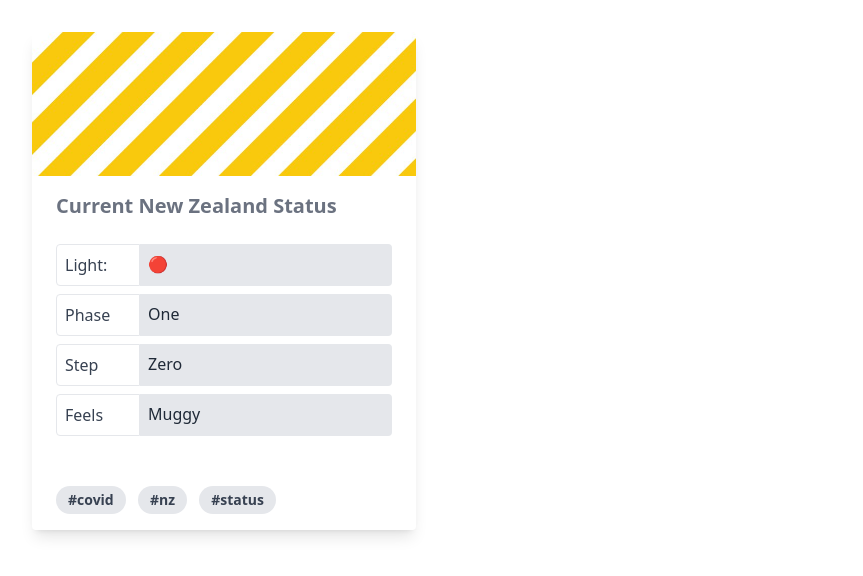
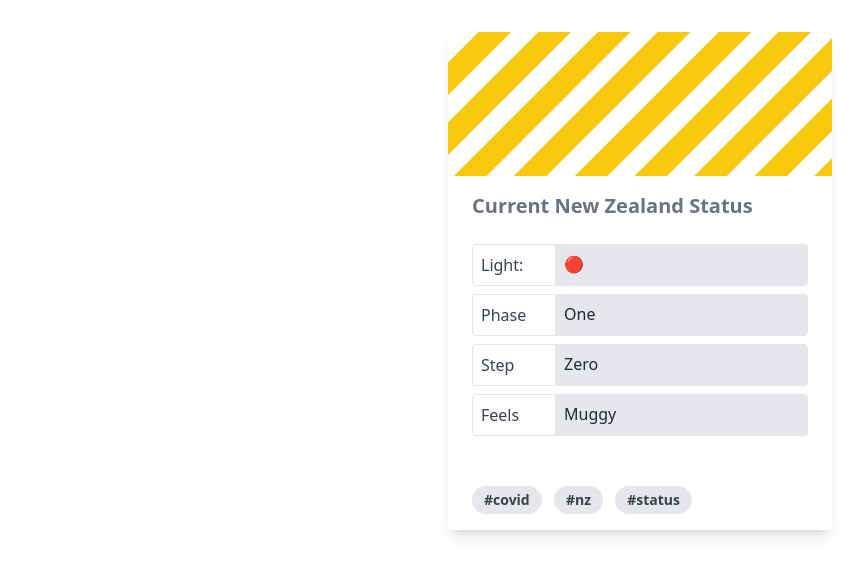
Before and after one commit to nzben/nzben.github.io, a website: page index.html in a window 1280 px wide. Shown: the whole page, without its empty margins (0-863 px from the left). Drawn offline with Linux system fonts and the light colour scheme.

Commit message:
Centered

```diff
--- a/index.html
+++ b/index.html
@@ -11,7 +11,7 @@
 
 <body class="bg-white flex content-center">
 
-    <div class="max-w-sm rounded overflow-hidden shadow-lg m-8">
+    <div class="max-w-sm rounded overflow-hidden shadow-lg mx-auto my-8">
         <img class="w-full" src="stripes.jpg" alt="Sunset in the mountains">
         <div class="px-6 py-4">
           <div class="font-bold text-xl text-gray-500 mb-2">Current New Zealand Status</div>
```
Also changed, not shown: output.css.
